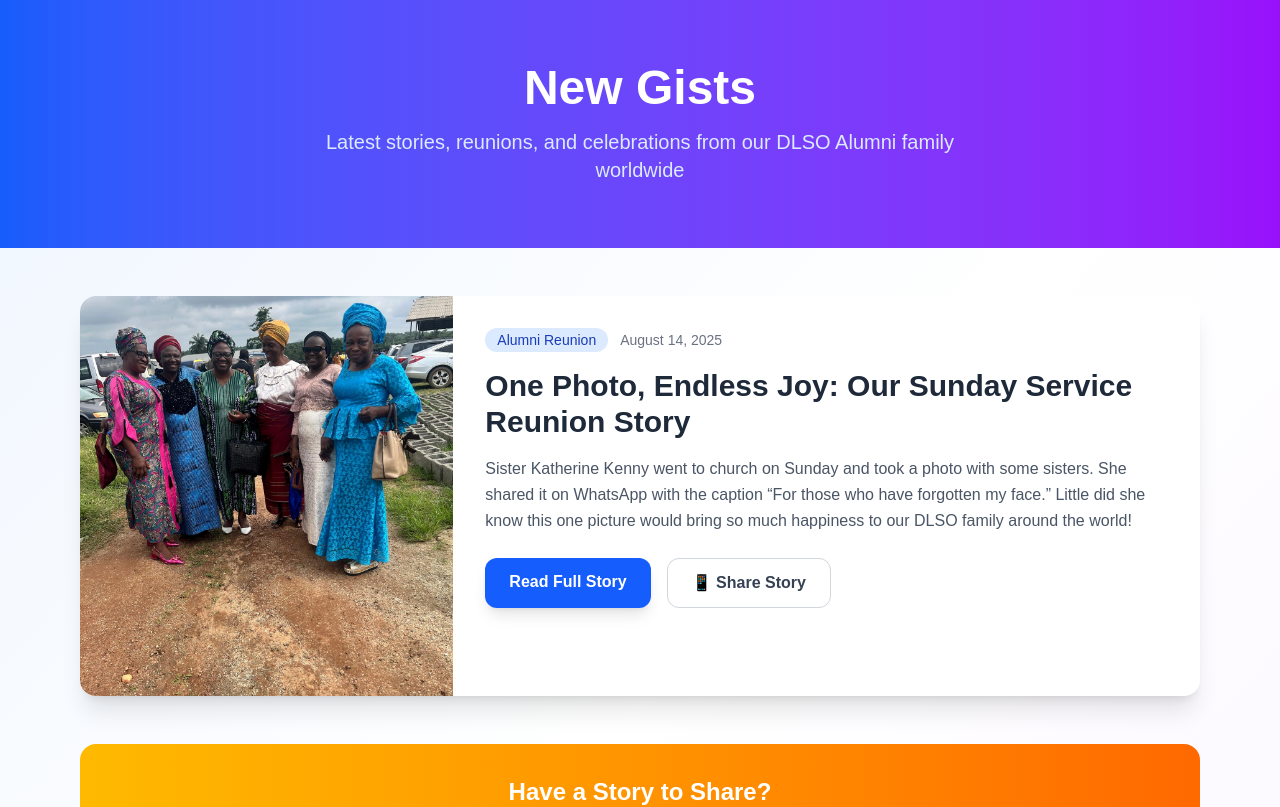
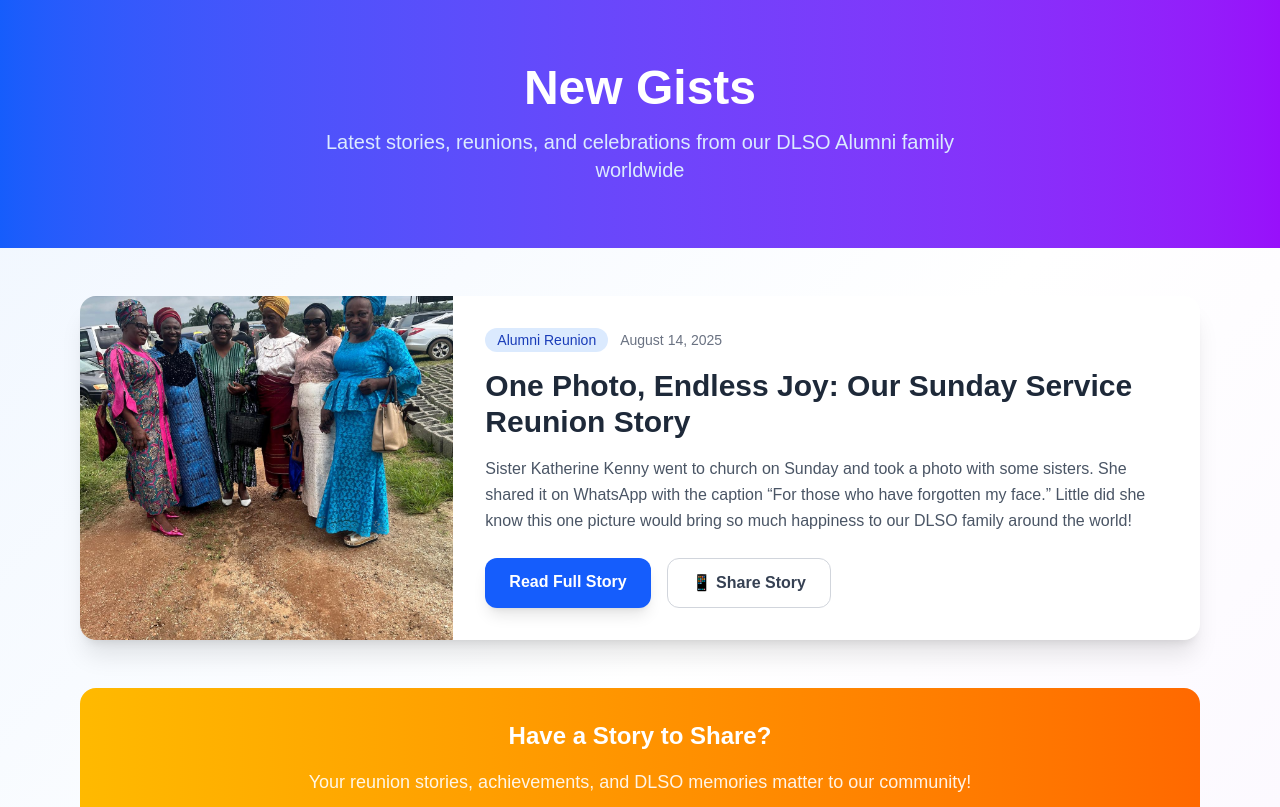
Before and after one commit to Setopy/dlso-alumni-website, a Next.js app: page /gists in a window 1280 px wide. Shown: the top 807 px of the page. Built offline with nearby package versions, Linux system fonts and the light colour scheme.

Commit message:
feat: sunday image fixing

```diff
--- a/src/app/gists/page.tsx
+++ b/src/app/gists/page.tsx
@@ -1,5 +1,4 @@
 'use client'
-
 
 import React from 'react'
 import Link from 'next/link'
@@ -28,7 +27,7 @@ export default function NewGistsPage() {
           <div className="md:flex">
             {/* Article Image Section */}
             <div className="md:w-1/3">
-              <div className="relative h-64 md:h-full min-h-[400px]">
+              <div className="relative h-64 md:h-full min-h-[300px]">
                 {/* YOUR REUNION PHOTO GOES HERE */}
                 <Image
                   src="/images/sunday-service-reunion.jpg"
--- a/src/app/gists/sunday-service-reunion/page.tsx
+++ b/src/app/gists/sunday-service-reunion/page.tsx
@@ -1,5 +1,4 @@
 'use client'
-
 
 import React from 'react'
 import Link from 'next/link'
```
